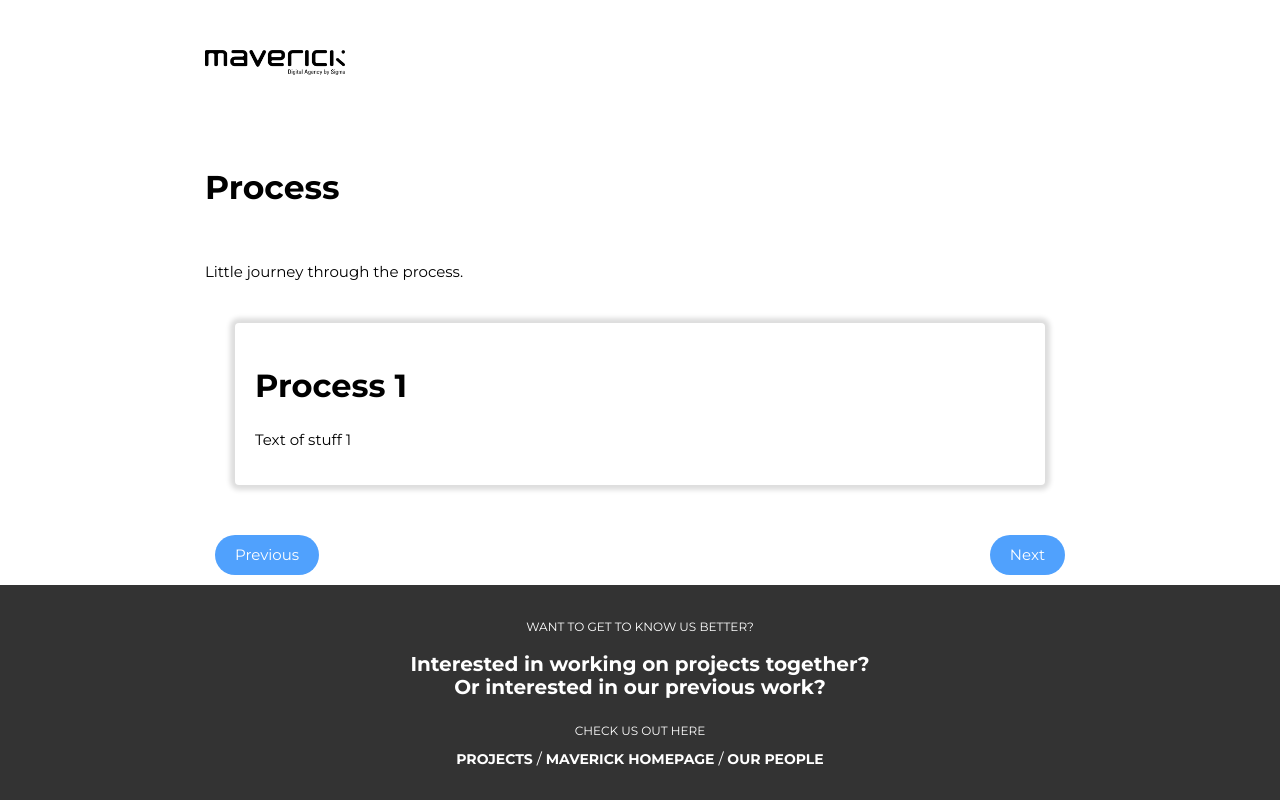
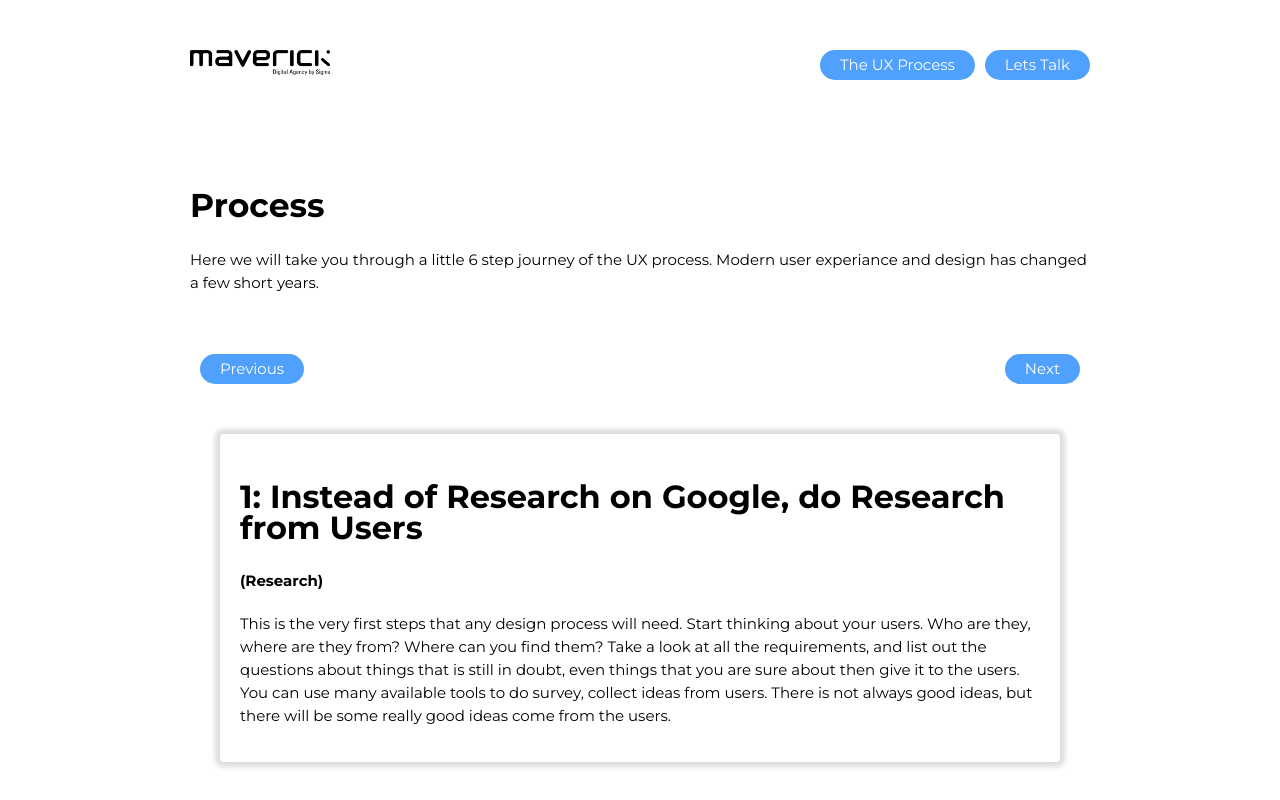
Before and after one commit to andyWynyard/gatsby-md-styled-components, a Gatsby site: page /process in a window 1280 px wide. Shown: the top 800 px of the page. Built offline with nearby package versions, Linux system fonts and the light colour scheme; Gatsby itself is replaced by a stand-in of ours.

Commit message:
UX process

```diff
--- a/gatsby-config.js
+++ b/gatsby-config.js
@@ -6,6 +6,11 @@ module.exports = {
     work: 'https://maverickbysigma.se/work/',
     peterContact: `mailto:peter.knapp@sigma.se?Subject=Jag%20vill%20höra%20mer%20om%20UX`,
     malinContact: `mailto:malin.bryntesson@sigma.se?Subject=Jag%20vill%20höra%20mer%20om%20UX`,
+    process: {
+      heading: 'Process',
+      subHeading:
+        'Here we will take you through a little 6 step journey of the UX process. Modern user experiance and design has changed a few short years. ',
+    },
   },
   plugins: [
     'gatsby-plugin-react-helmet',
--- a/src/components/GlobalStyle.js
+++ b/src/components/GlobalStyle.js
@@ -3,18 +3,23 @@ import { createGlobalStyle } from 'styled-components'
 const GlobalStyle = createGlobalStyle`
 @import url('https://fonts.googleapis.com/css?family=Montserrat:400,700');
 
-
 html {
     box-sizing: border-box;
     font-size: 10px;
+    height: 100%;
+    padding: 0;
+    margin: 0;
   }
-  *, *:before, *:after {
+  *,
+  *:before,
+  *:after {
     box-sizing: inherit;
   }
   body {
+    height:100vh;
     font-family: 'Montserrat', sans-serif;
+    margin: 0 1rem;
     padding: 0;
-    margin: 0;
     font-size: 1.5rem;
     line-height: 2;
 
@@ -22,7 +27,6 @@ const GlobalStyle = createGlobalStyle`
       font-size: 3.3rem;
       line-height: 4.1rem;
       font-weight: 700;
-    padding: 6rem 0 3rem 0;
     }
     h2 {
       font-size: 3.2rem;
@@ -48,11 +52,7 @@ const GlobalStyle = createGlobalStyle`
       margin-block-start: 0;
       margin-bottom: 1.45rem;
     }
-
-
   }
-
-
 `
 
 export default GlobalStyle
--- a/src/components/button.js
+++ b/src/components/button.js
@@ -5,7 +5,7 @@ export const Button = styled.button`
   background-color: inherit;
   margin: ${props => props.margin || '1rem'};
   padding: ${props => props.padding || '0.5rem 2rem'};
-  width: auto;
+  /* width: auto; */
   overflow: visible;
   font: inherit;
   outline: none;
@@ -20,6 +20,15 @@ export const Button = styled.button`
       : null};
   border: ${props => props.border};
   border-radius: 200px;
+  text-decoration: none;
+  line-height: 20px;
+  transition: all 0.3s;
+  display: ${props =>
+    props.display ? props.display : props.float ? 'inline-block' : null};
+  :hover {
+    transform: scale(1.05);
+    box-shadow: 0 4px 4px -2px #eee;
+  }
 `
 
 export const Anchor = styled.a`
--- a/src/components/cta.js
+++ b/src/components/cta.js
@@ -47,7 +47,7 @@ export default props => (
         Find a consultant you found interesting?
       </h3>
 
-      <Anchor href={props.contact} color="white" backgroundColor="#50a1fd">
+      <Anchor primary href={props.contact}>
         Lets Talk
       </Anchor>
     </div>
--- a/src/components/footer.js
+++ b/src/components/footer.js
@@ -3,8 +3,10 @@ import React from 'react'
 import styled from 'styled-components'
 
 const StyledFooter = styled.div`
+  position: absolute;
+  bottom: 0;
   width: 100vw;
-  position: relative;
+  height: 230px;
   left: 50%;
   right: 50%;
   margin-left: -50vw;
--- a/src/components/header.js
+++ b/src/components/header.js
@@ -1,13 +1,15 @@
 import React from 'react'
 import { Link } from 'gatsby'
+import styled from 'styled-components'
 
 import { Anchor } from './button'
 import logo from '../media/logo.png'
 
-import styled from 'styled-components'
-import GlobalStyle from './GlobalStyle'
+import GlobalStyle from './globalStyle'
 
 const StyledLink = styled(Link)`
+  color: #fff;
+  text-decoration: none;
   margin: 0 auto;
   max-width: 900px;
   padding-top: 50px;
@@ -22,13 +24,11 @@ const Header = props => (
     <StyledLink to={`/`}>
       <img className={`layout__link`} src={logo} alt={logo} />
     </StyledLink>
-    <Anchor
-      href={props.contact}
-      float="right"
-      color="white"
-      backgroundColor="#50a1fd"
-    >
+    <Anchor primary href={props.contact} float="right">
       Lets Talk
+    </Anchor>
+    <Anchor primary marginSide={10} float="right">
+      <StyledLink to="/process">The UX Process</StyledLink>
     </Anchor>
   </>
 )
--- a/src/components/layout.js
+++ b/src/components/layout.js
@@ -9,12 +9,18 @@ import Header from './header'
 const StyledLayout = styled.div`
   margin: 0 auto;
   max-width: 900px;
-  padding: 0 15px;
+  padding: 0;
   padding-top: 50px;
+  min-height: 100vh;
+  position: relative;
+`
+
+const StyledBody = styled.div`
+  padding-bottom: 230px;
 `
 const theme = {
   primary: '#50a1fd',
-  secondary: '#50a1fd',
+  secondary: 'rgb(0, 180, 96)',
 }
 
 const Layout = ({ children }) => (
@@ -47,7 +53,7 @@ const Layout = ({ children }) => (
         <ThemeProvider theme={theme}>
           <StyledLayout className={`layout`}>
             <Header contact={data.site.siteMetadata.peterContact} />
-            {children}
+            <StyledBody>{children}</StyledBody>
             <Footer
               work={data.site.siteMetadata.work}
               homepage={data.site.siteMetadata.homepage}
--- /dev/null
+++ b/src/data/process.js
@@ -0,0 +1,46 @@
+export default function() {
+  return [
+    {
+      key: 1,
+      heading: 'Instead of Research on Google, do Research from Users',
+      preamble: '(Research)',
+      description:
+        'This is the very first steps that any design process will need. Start thinking about your users. Who are they, where are they from? Where can you find them? Take a look at all the requirements, and list out the questions about things that is still in doubt, even things that you are sure about then give it to the users. You can use many available tools to do survey, collect ideas from users. There is not always good ideas, but there will be some really good ideas come from the users.',
+    },
+    {
+      key: 2,
+      heading: 'Build User Persona',
+      preamble: '(Analysis)',
+      description:
+        'Great, so now you got some first data about your users, what they need, what they expect. The next step is to summarize those users into user persona, you may get 2, 3 or more personas from what you collected. But wait, what is a persona? Wikipedia say that: “Personas are fictional characters created to represent the different user types that might use a site, brand, or product in a similar way.”',
+    },
+    {
+      key: 3,
+      heading: 'Create User Stories/Scenario Map/Sitemap',
+      preamble: '(Analysis)',
+      description:
+        'Now is the time to bring in the team. We had personas, we have user insights. Let’s get the party start. The reason to let the team in; team here includes: visual designer, UI designer, probably any designers, product managers, the VPs, developers, QA also can join at this stage; is to give a chance to everyone to understand the products at the very beginning, everyone owns the product, not only PMs. You may think it does not need to do this at this stage because it will take a lot of time, but it’s just not that much of time later on when you are in design phase and some PM suddenly ask a random question about why we go with that color? To prevent confusion and make sure everyone is clear about what we build and what is our goal, you always need to include people from the early step.',
+    },
+    {
+      key: 4,
+      heading: 'Start creating Wireframes and Interaction Prototypes',
+      preamble: '(Design)',
+      description:
+        'Now come the most fun part from our sides, the more UX design things. Nothing better than something that give everyone a first visual impression about the products. Many designers like to do high fidelity wireframes, but in my process, let’s stick the lo-fi first. Reason is you don’t want to spend much time on drawing, but to spend more time on exploring the designs. Wireframes help you to do that. Don’t think too much about the pixels, how big or small the text, you just want to explore different design approaches and see what is the best solution. You can try design sprint at this step, it is a very good method for quick but high quality result. The main point of wireframes is to let everyone gives their idea, exploring options and once everyone agrees on one, we can start further design without any changes or confusion.',
+    },
+    {
+      key: 5,
+      heading: 'UI, visual design and deliver',
+      preamble: '',
+      description:
+        'Once done with the wireframes, prototypes, the UI guys start doing the rest of the jobs. However, this UI part is quite complicated to get it right. Reason is some startups are not trying to do much works at their first or beta release. But later on, UX and UI need to stay very closed with each other. UI is about beauty, UX sometimes has different approach, so the two needs to agree on each other. Be strict on colors, spacing, padding, font size. What we often did is to create a UI style guide, a good way to keep consistency of designs. The UX part is not finished here yet, we still need to think about the usability of each UI elements (form label placements, buttons size…). The UI style guide is a main part of design work later on. Hence it needs human effort to maintain, improve time after time. So make sure your UI and UX works well together, easy to maintain and always be consistent.',
+    },
+    {
+      key: 6,
+      heading: 'Metrics Analysis',
+      preamble: '(Validate designs)',
+      description:
+        'So finally developers finish the first version of our awesome application, let’s roll out to users. Here comes our important part of the job, validate the design. We need to use analytic tools to track how users use our product, how they interact, can they get the goal that we want them to? If not, what is wrong? For big UX team, they always have a UX Researcher who will do this work. Their task is to test new designs, analysis all the data from users using our products, then give the solutions, recommendation to improve the function, design.',
+    },
+  ]
+}
--- a/src/pages/process.js
+++ b/src/pages/process.js
@@ -7,52 +7,89 @@ import ProcessBox from '../components/processBox'
 
 import styled from 'styled-components'
 
-const StyledOffer = styled.div`
+import process from '../data/process'
+
+const StyledProcess = styled.div`
   background-color: #fff;
+  margin-top: 10rem;
+  margin-bottom: 10rem;
+  .process__heading {
+  }
+  .process__sub-heading {
+    margin-bottom: 50px;
+  }
 `
 
 class Offer extends Component {
   state = {
     shownBox: 0,
-    data: [
-      { key: 'Process 1', description: 'Text of stuff 1' },
-      { key: 'Process 2', description: 'Text of stuff 2' },
-      { key: 'Process 3', description: 'Text of stuff 3' },
-    ],
+    data: process(),
   }
 
   render() {
+    const data = this.props.data
     const processBoxes = this.state.data.map((item, i) => (
-      <ProcessBox>
-        <h2>{item.key}</h2>
+      <ProcessBox key={i}>
+        <h2>
+          {item.key}: {item.heading}
+        </h2>
+        <h4>{item.preamble}</h4>
         <p>{item.description}</p>
       </ProcessBox>
     ))
     return (
       <Layout>
-        <StyledOffer>
-          <h1>Process</h1>
-          <p>Little journey through the process.</p>
-
-          {processBoxes[this.state.shownBox]}
+        <StyledProcess>
+          <h1>{data.site.siteMetadata.process.heading}</h1>
+          <p className={`process__sub-heading`}>
+            {data.site.siteMetadata.process.subHeading}
+          </p>
 
           <Button
             primary
-            onClick={() => this.setState({ shownBox: this.state.shownBox - 1 })}
+            onClick={() =>
+              this.setState({
+                shownBox:
+                  this.state.shownBox === 0
+                    ? processBoxes.length - 1
+                    : this.state.shownBox - 1,
+              })
+            }
           >
             Previous
           </Button>
           <Button
             primary
-            onClick={() => this.setState({ shownBox: this.state.shownBox + 1 })}
+            onClick={() =>
+              this.setState({
+                shownBox:
+                  this.state.shownBox === processBoxes.length - 1
+                    ? 0
+                    : this.state.shownBox + 1,
+              })
+            }
             float={`right`}
           >
             Next
           </Button>
-        </StyledOffer>
+          {processBoxes[this.state.shownBox]}
+        </StyledProcess>
       </Layout>
     )
   }
 }
 
 export default Offer
+
+export const query = graphql`
+  query {
+    site {
+      siteMetadata {
+        process {
+          heading
+          subHeading
+        }
+      }
+    }
+  }
+`
```
Also changed, not shown: src/templates/DetailCard.js (+1 -6 lines). Lines whose indentation alone changed are shown as unchanged.
